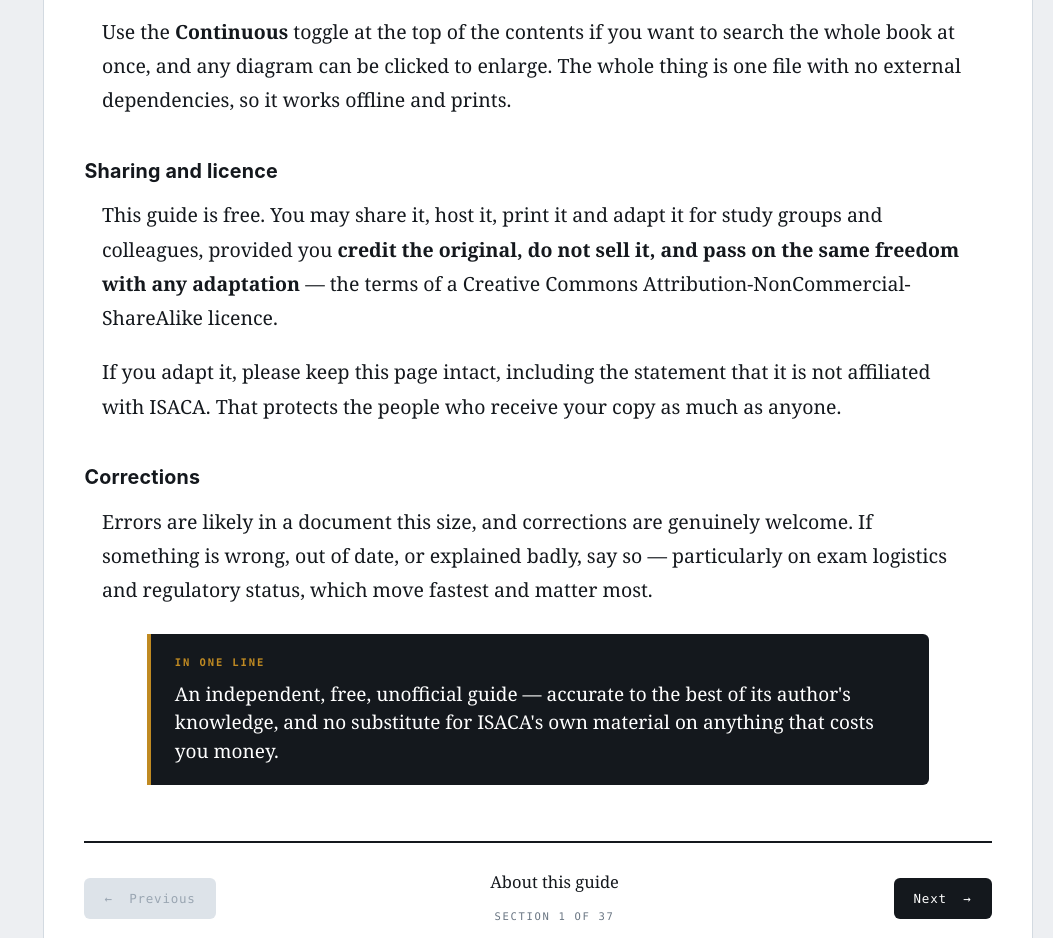
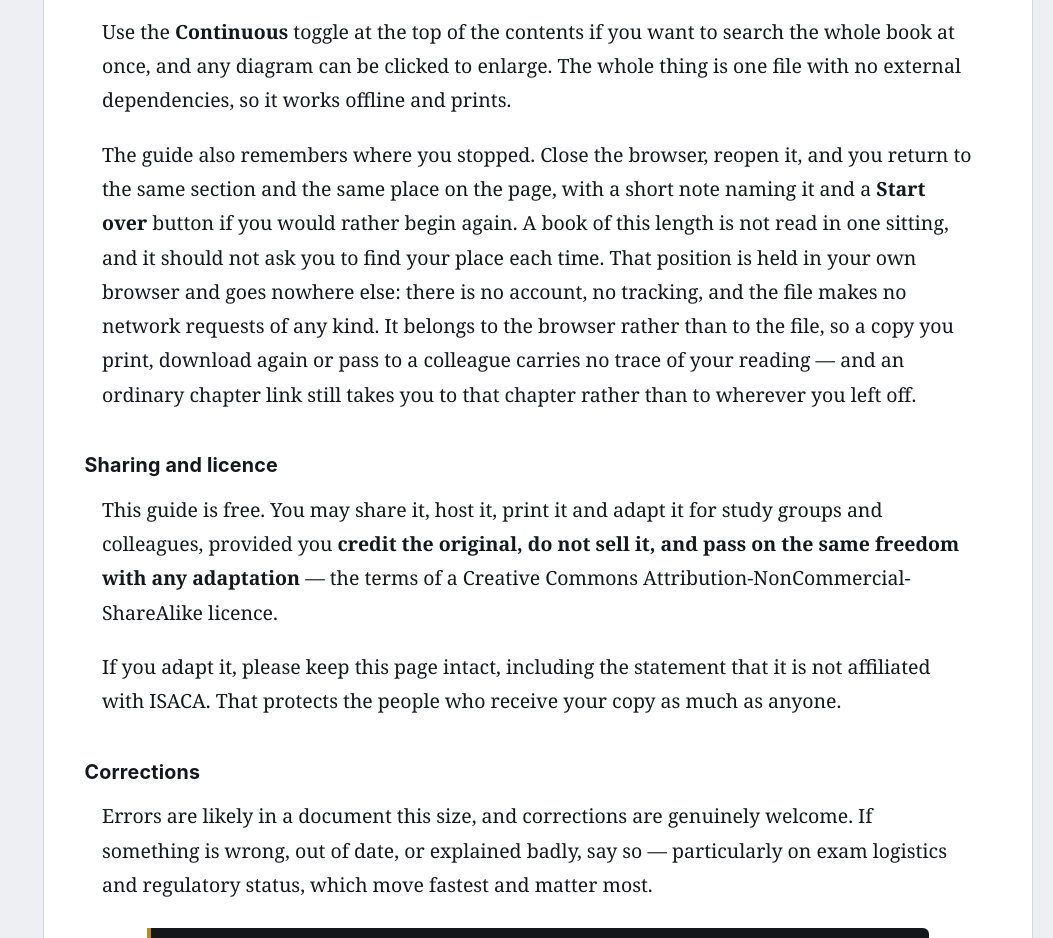
Before and after one commit to jayelbotvibe-web/isaca-aaism-study-guide, a plain HTML site: page index.html in a window 1280 px wide. Shown: the part 2000-2938 px from the top of the page, without its empty margins (227-1280 px from the left). Drawn offline with Linux system fonts and the light colour scheme.

Commit message:
Describe the resume feature in the book's own front matter
The README covers this, but GitHub Pages serves index.html alone — a
reader arriving at the published guide never sees the README, so the
resume notice appeared with nothing explaining it.

Adds a paragraph to "How to use it" in the front matter stating what is
remembered, that it stays in the reader's browser, that the file makes
no network requests, that the position belongs to the browser rather
than to a copy of the file, and that chapter links still win.

Co-Authored-By: Claude Opus 5 <noreply@anthropic.com>

```diff
--- a/index.html
+++ b/index.html
@@ -377,6 +377,7 @@
   <h4>How to use it</h4>
   <p>Read Parts I and II in order — they are cumulative, and later chapters assume them. After that the parts can be taken in any sequence, though the dependency map on the previous page will tell you what a chapter leans on. Save the self-test until you have read the material; it is worth far more as rehearsal than as a diagnostic.</p>
   <p>Use the <strong>Continuous</strong> toggle at the top of the contents if you want to search the whole book at once, and any diagram can be clicked to enlarge. The whole thing is one file with no external dependencies, so it works offline and prints.</p>
+  <p>The guide also remembers where you stopped. Close the browser, reopen it, and you return to the same section and the same place on the page, with a short note naming it and a <strong>Start over</strong> button if you would rather begin again. A book of this length is not read in one sitting, and it should not ask you to find your place each time. That position is held in your own browser and goes nowhere else: there is no account, no tracking, and the file makes no network requests of any kind. It belongs to the browser rather than to the file, so a copy you print, download again or pass to a colleague carries no trace of your reading — and an ordinary chapter link still takes you to that chapter rather than to wherever you left off.</p>
   <h4>Sharing and licence</h4>
   <p>This guide is free. You may share it, host it, print it and adapt it for study groups and colleagues, provided you <strong>credit the original, do not sell it, and pass on the same freedom with any adaptation</strong> — the terms of a Creative Commons Attribution-NonCommercial-ShareAlike licence.</p>
   <p>If you adapt it, please keep this page intact, including the statement that it is not affiliated with ISACA. That protects the people who receive your copy as much as anyone.</p>
```
